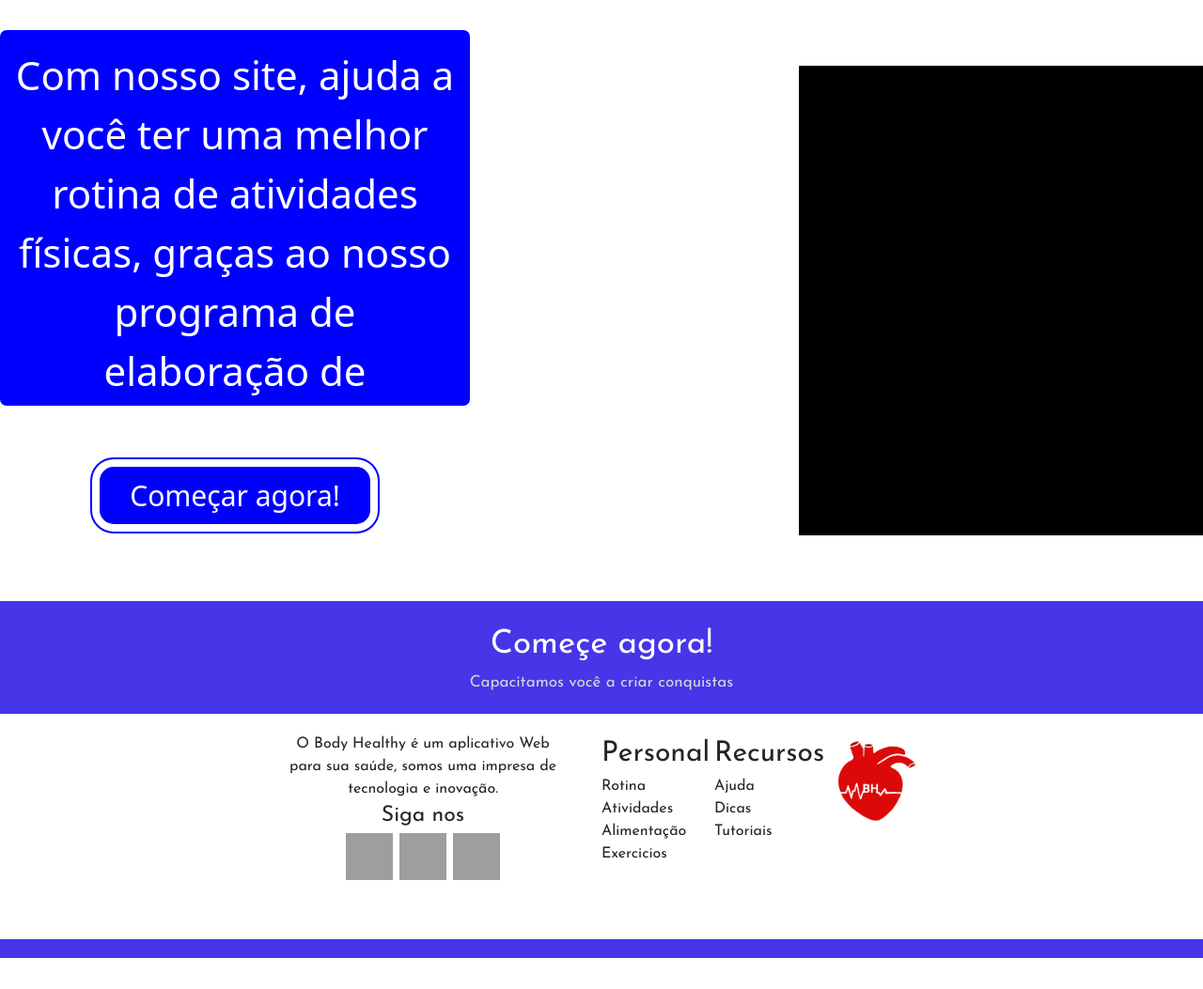
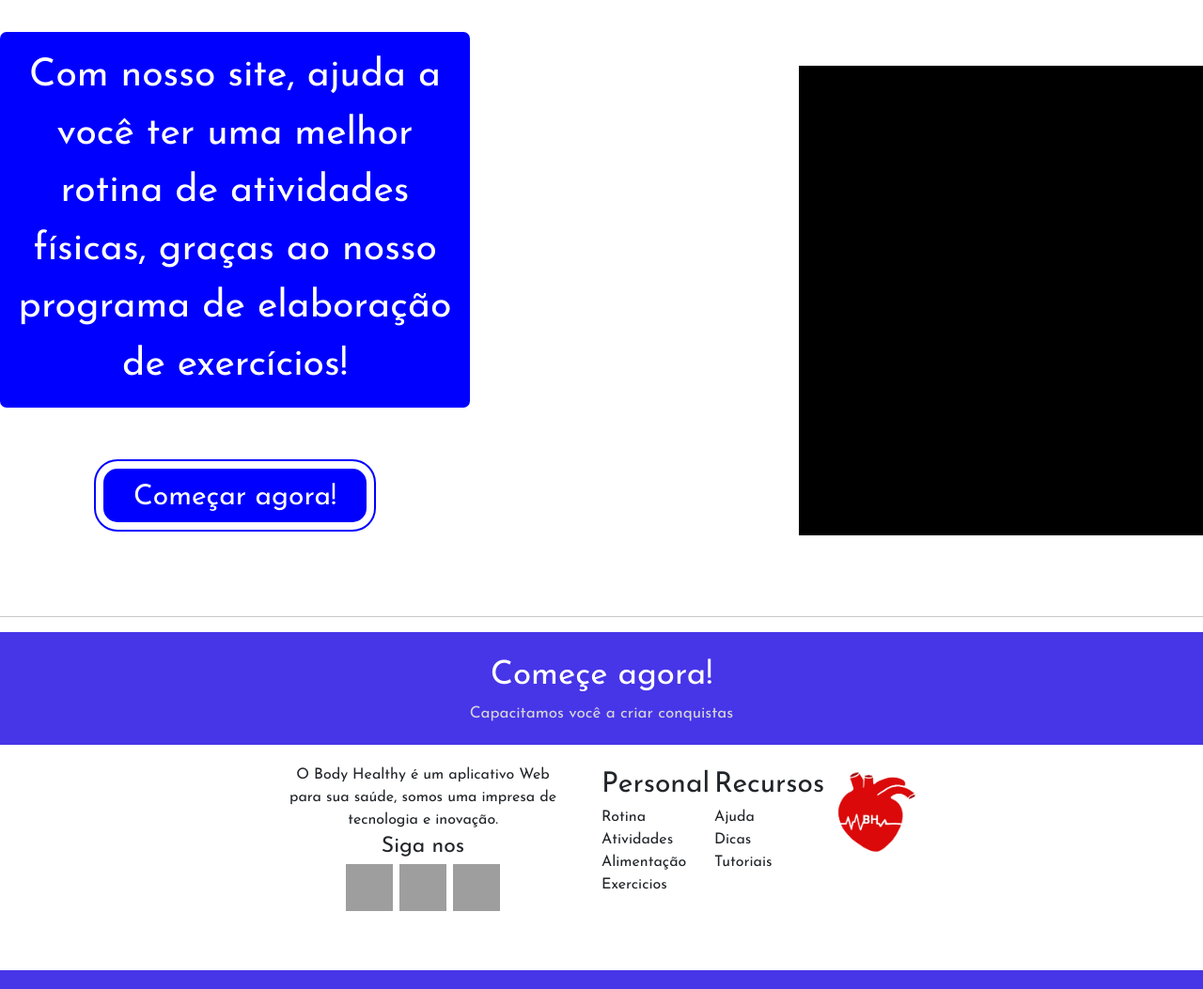
Before and after one commit to Artorias-8546/EPA, a PHP site: page / in a window 1280 px wide. Shown: the part 120-1173 px from the top of the page at 94% size. Before the commit the page ends 1140 px from the top, so only its background shows below. Run offline with PHP 8.4, Linux system fonts and the light colour scheme; some libraries are stand-ins or nearby versions; grey boxes are pictures that could not be loaded.

Commit message:
Update2.0

```diff
--- a/css/style.css
+++ b/css/style.css
@@ -108,8 +108,9 @@ gap: 350px;
     border-radius: 7px;
     color: #ffff;
     text-align: center;
-    font-size: 42px;
+    font-size: 41px;
     padding: 1rem;
+    font-family: 'Josefin Sans', sans-serif;
 }
 .container-main .direita{
     background-color: black;
@@ -123,8 +124,9 @@ gap: 350px;
     gap: 15px;
 }
 .container-esquerda button{
-    margin: 0.5rem;
-    padding: 0.5rem;
+    margin: 0.5rem  ;
+
+    padding: 0.5rem 0.5rem 0.2rem 0.5rem;
     padding-left: 2rem;
     padding-right: 2rem;
     border-width: 0;
@@ -134,6 +136,7 @@ gap: 350px;
     color: white;
     transition: all 0.1s ease;
     font-size: 30px;
+    font-family: 'Josefin Sans', sans-serif;
 
 }
 .button-shadow{
@@ -151,3 +154,6 @@ gap: 350px;
 .container-esquerda button:active{
     margin: 0.4rem;
 }
+.barrinha{
+
+}
--- a/main.php
+++ b/main.php
@@ -13,4 +13,5 @@
         <div class="direita">
         </div>
     </div>
+    <hr class="barrinha">
 </main>
```
